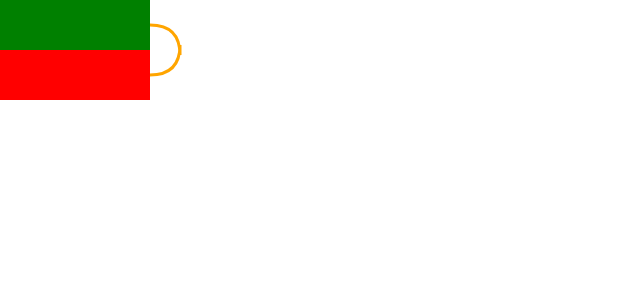
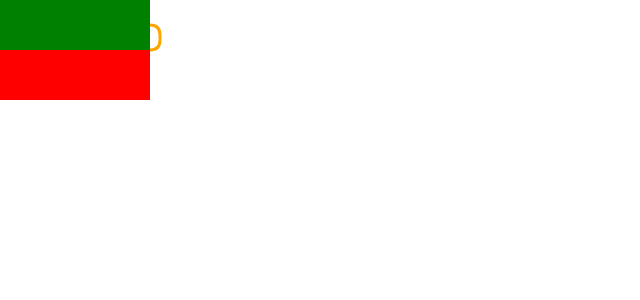
Before and after one commit to tudatn/react-svg-connector, a React (Create React App) app: page / in a window 1280 px wide. Shown: the top 300 px of the page, without its empty margins (0-640 px from the left). Built offline with nearby package versions, Linux system fonts and the light colour scheme.

Commit message:
Refactor Connectors

```diff
--- a/src/App.tsx
+++ b/src/App.tsx
@@ -49,6 +49,10 @@ function App() {
     setActiveDrags(newActiveDrags);
   }
 
+  function onDrag(e: any, data: any) {
+    setRedraw(Math.random());
+  }
+
   useEffect(() => {
     setRedraw(Math.random());
   }, []);
@@ -60,10 +64,10 @@ function App() {
         el2={refs.current["box2"]?.current}
         shape="narrow-s"
       />
-      <Draggable onStart={onStart} onStop={onStop}>
+      <Draggable onStart={onStart} onStop={onStop} onDrag={onDrag}>
         <Box1 ref={addRef("box1")} />
       </Draggable>
-      <Draggable onStart={onStart} onStop={onStop}>
+      <Draggable onStart={onStart} onStop={onStop} onDrag={onDrag}>
         <Box2 ref={addRef("box2")} />
       </Draggable>
     </Wrapper>
--- /dev/null
+++ b/src/Connector/LineConnector.tsx
@@ -0,0 +1,19 @@
+import React from "react";
+import { ShapeConnectorProps } from ".";
+
+interface LineConnectorProps extends ShapeConnectorProps {}
+
+export default function LineConnector(props: LineConnectorProps) {
+  return (
+    <svg width="100%" height="100%" xmlns="http://www.w3.org/2000/svg">
+      <line
+        x1={props.startX}
+        x2={props.endX}
+        y1={props.startY}
+        y2={props.endY}
+        stroke={props.stroke || "orange"}
+        stroke-width={props.strokeWidth || 3}
+      />
+    </svg>
+  );
+}
--- /dev/null
+++ b/src/Connector/NarrowSConnector.tsx
@@ -0,0 +1,78 @@
+import React from "react";
+
+import { ShapeConnectorProps } from ".";
+
+interface NarrowSConnectorProps extends ShapeConnectorProps {
+  grids?: number;
+  stem?: number;
+  radius?: number;
+}
+
+export default function NarrowSConnector(props: NarrowSConnectorProps) {
+  const distanceX = props.endX - props.startX;
+  const distanceY = props.endY - props.startY;
+
+  let stem = props.stem || 0;
+  const grids = props.grids || 5;
+  if (stem >= grids - 1) {
+    stem = grids - 2;
+  }
+  const stepX = distanceX / grids;
+  const stepY = distanceY / grids;
+
+  const step = Math.min(Math.abs(stepX), Math.abs(stepY));
+
+  // corner 1 & 2
+  if (distanceX >= 0) {
+    const factor = distanceX * distanceY >= 0 ? 1 : -1;
+    return (
+      <svg width="100%" height="100%" xmlns="http://www.w3.org/2000/svg">
+        <path
+          d={`M
+                ${props.startX} ${props.startY}
+                h ${step * stem}
+                q ${step} 0
+                ${step} ${step * factor}
+                V ${props.endY - step * factor}
+                q ${0} ${step * factor}
+                ${step} ${step * factor}
+                H ${props.endX}
+                `}
+          stroke={props.stroke || "orange"}
+          strokeWidth={props.strokeWidth || 3}
+          fill="transparent"
+        />
+      </svg>
+    );
+  }
+
+  // corner 4 & 3
+  else {
+    const factor = distanceX * distanceY > 0 ? 1 : -1;
+    return (
+      <svg width="100%" height="100%" xmlns="http://www.w3.org/2000/svg">
+        <path
+          d={`M
+                ${props.startX} ${props.startY}
+                h ${step * stem}
+                q ${step} 0
+                ${step} ${-step * factor}
+                v ${distanceY / 2 + step * 2 * factor}
+                q 0 ${-step * factor}
+                ${-step} ${-step * factor}
+                h ${distanceX - step - step * stem}
+                q ${-step} 0
+                ${-step} ${-step * factor}
+                V ${props.endY + step * factor}
+                q 0 ${-step * factor}
+                ${step} ${-step * factor}
+                H ${props.endX}
+                `}
+          stroke={props.stroke || "orange"}
+          strokeWidth={props.strokeWidth || 3}
+          fill="transparent"
+        />
+      </svg>
+    );
+  }
+}
--- /dev/null
+++ b/src/Connector/SConnector.tsx
@@ -0,0 +1,31 @@
+import React from "react";
+import { ShapeConnectorProps } from ".";
+
+interface SConectorProps extends ShapeConnectorProps {}
+
+export default function SConnector(props: SConectorProps) {
+  const distanceX = props.endX - props.startX;
+  const distanceY = props.endY - props.startY;
+  const grids = 4;
+  const stepX = distanceX / grids;
+  const stepY = distanceY / grids;
+
+  return (
+    <svg width="100%" height="100%" xmlns="http://www.w3.org/2000/svg">
+      <path
+        d={`M
+            ${props.startX} ${props.startY}
+            q
+            ${(stepX * grids) / 2} 0
+            ${(stepX * grids) / 2} ${(stepY * grids) / 2}
+            q
+            0 ${(stepY * grids) / 2}
+            ${(stepX * grids) / 2} ${(stepY * grids) / 2}
+        `}
+        stroke={props.stroke || "orange"}
+        strokeWidth={props.strokeWidth || 3}
+        fill="transparent"
+      />
+    </svg>
+  );
+}
--- a/src/Connector/index.tsx
+++ b/src/Connector/index.tsx
@@ -1,4 +1,7 @@
 import React, { useEffect, useRef, useState } from "react";
+import NarrowSConnector from "./NarrowSConnector";
+import LineConnector from "./LineConnector";
+import SConnector from "./SConnector";
 
 interface Props {
   el1: HTMLDivElement;
@@ -7,6 +10,17 @@ interface Props {
   grids?: number;
   stem?: number;
   radius?: number;
+  stroke?: string;
+  strokeWidth?: number;
+}
+
+export interface ShapeConnectorProps {
+  startX: number;
+  startY: number;
+  endX: number;
+  endY: number;
+  stroke?: string;
+  strokeWidth?: number;
 }
 
 export default function Connector(props: Props) {
@@ -58,6 +72,8 @@ export default function Connector(props: Props) {
           startY={coordinates.startY}
           endX={coordinates.endX}
           endY={coordinates.endY}
+          stroke={props.stroke}
+          strokeWidth={props.strokeWidth}
         />
       )}
       {props.shape === "s" && (
@@ -65,6 +81,8 @@ export default function Connector(props: Props) {
           startX={coordinates.startX}
           startY={coordinates.startY}
           endX={coordinates.endX}
+          stroke={props.stroke}
+          strokeWidth={props.strokeWidth}
           endY={coordinates.endY}
         />
       )}
@@ -76,108 +94,11 @@ export default function Connector(props: Props) {
           endY={coordinates.endY}
           stem={props.stem}
           grids={props.grids}
+          stroke={props.stroke}
+          strokeWidth={props.strokeWidth}
           radius={props.radius}
         />
       )}
     </div>
   );
 }
-
-interface ShapeConnectorProps {
-  startX: number;
-  startY: number;
-  endX: number;
-  endY: number;
-  stroke?: string;
-  strokeWidth?: number;
-}
-
-interface LineConnectorProps extends ShapeConnectorProps {}
-
-export function LineConnector(props: LineConnectorProps) {
-  return (
-    <svg width="100%" height="100%" xmlns="http://www.w3.org/2000/svg">
-      <line
-        x1={props.startX}
-        x2={props.endX}
-        y1={props.startY}
-        y2={props.endY}
-        stroke={props.stroke || "orange"}
-        stroke-width={props.strokeWidth || 3}
-      />
-    </svg>
-  );
-}
-
-interface SConectorProps extends ShapeConnectorProps {}
-
-export function SConnector(props: SConectorProps) {
-  const distanceX = props.endX - props.startX;
-  const distanceY = props.endY - props.startY;
-  const grids = 4;
-  const stepX = distanceX / grids;
-  const stepY = distanceY / grids;
-
-  return (
-    <svg width="100%" height="100%" xmlns="http://www.w3.org/2000/svg">
-      <path
-        d={`M
-            ${props.startX} ${props.startY}
-            q
-            ${(stepX * grids) / 2} 0
-            ${(stepX * grids) / 2} ${(stepY * grids) / 2}
-            q
-            0 ${(stepY * grids) / 2}
-            ${(stepX * grids) / 2} ${(stepY * grids) / 2}
-        `}
-        stroke={props.stroke || "orange"}
-        strokeWidth={props.strokeWidth || 3}
-        fill="transparent"
-      />
-    </svg>
-  );
-}
-
-interface NarrowSConnectorProps extends ShapeConnectorProps {
-  grids?: number;
-  stem?: number;
-  radius?: number;
-}
-
-export function NarrowSConnector(props: NarrowSConnectorProps) {
-  const distanceX = props.endX - props.startX;
-  const distanceY = props.endY - props.startY;
-
-  const multiplier = distanceX * distanceY;
-  const directionFactor = multiplier !== 0 ? (multiplier > 0 ? 1 : -1) : 0;
-
-  let stem = props.stem || 0;
-  const grids = props.grids || 5;
-  if (stem >= grids - 1) {
-    stem = grids - 2;
-  }
-  const stepX = distanceX / grids;
-  const stepY = distanceY / grids;
-
-  const step = stepX;
-
-  return (
-    <svg width="100%" height="100%" xmlns="http://www.w3.org/2000/svg">
-      <path
-        d={`M
-            ${props.startX} ${props.startY}
-            h ${Math.abs(step) * stem}
-            q ${Math.abs(step)} 0
-            ${Math.abs(step)} ${step * directionFactor}
-            V ${props.endY - step * directionFactor}
-            q ${0} ${step * directionFactor}
-            ${step} ${step * directionFactor}
-            H ${props.endX}
-            `}
-        stroke={props.stroke || "orange"}
-        strokeWidth={props.strokeWidth || 3}
-        fill="transparent"
-      />
-    </svg>
-  );
-}
```
